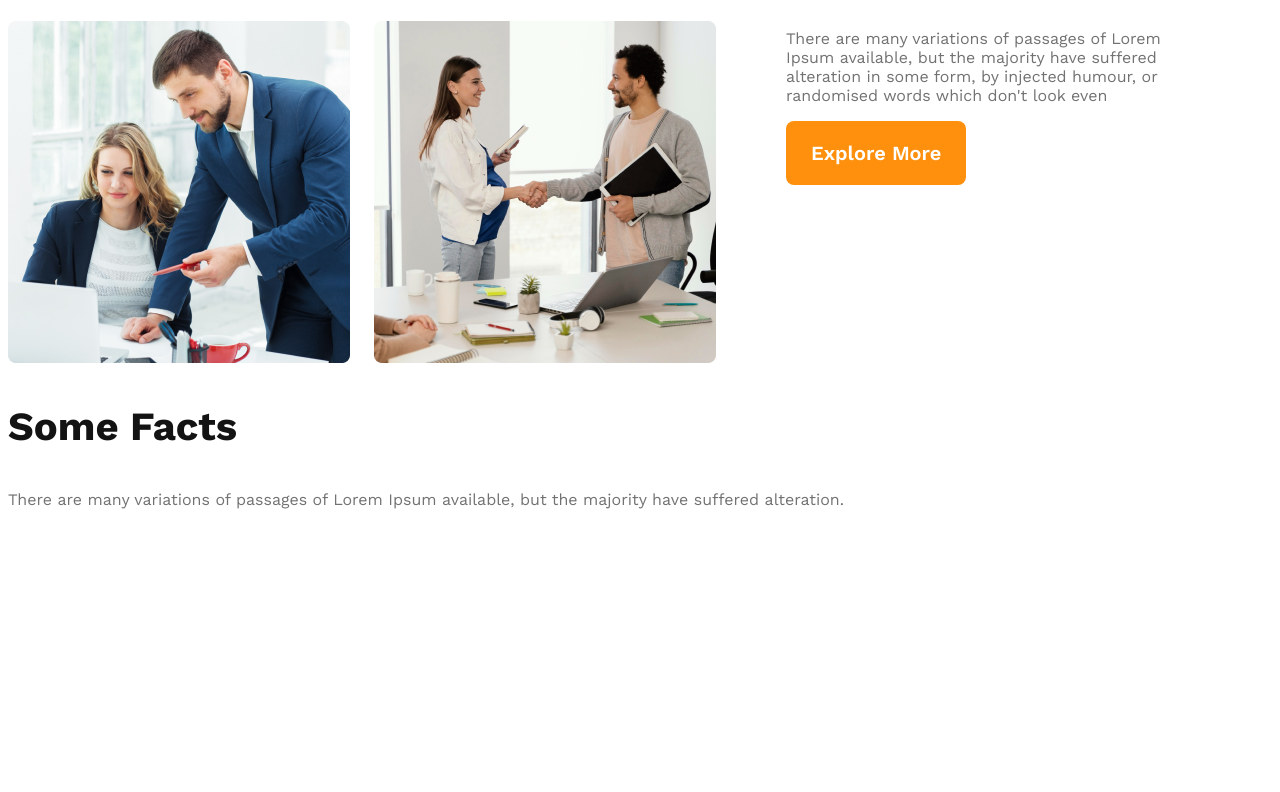
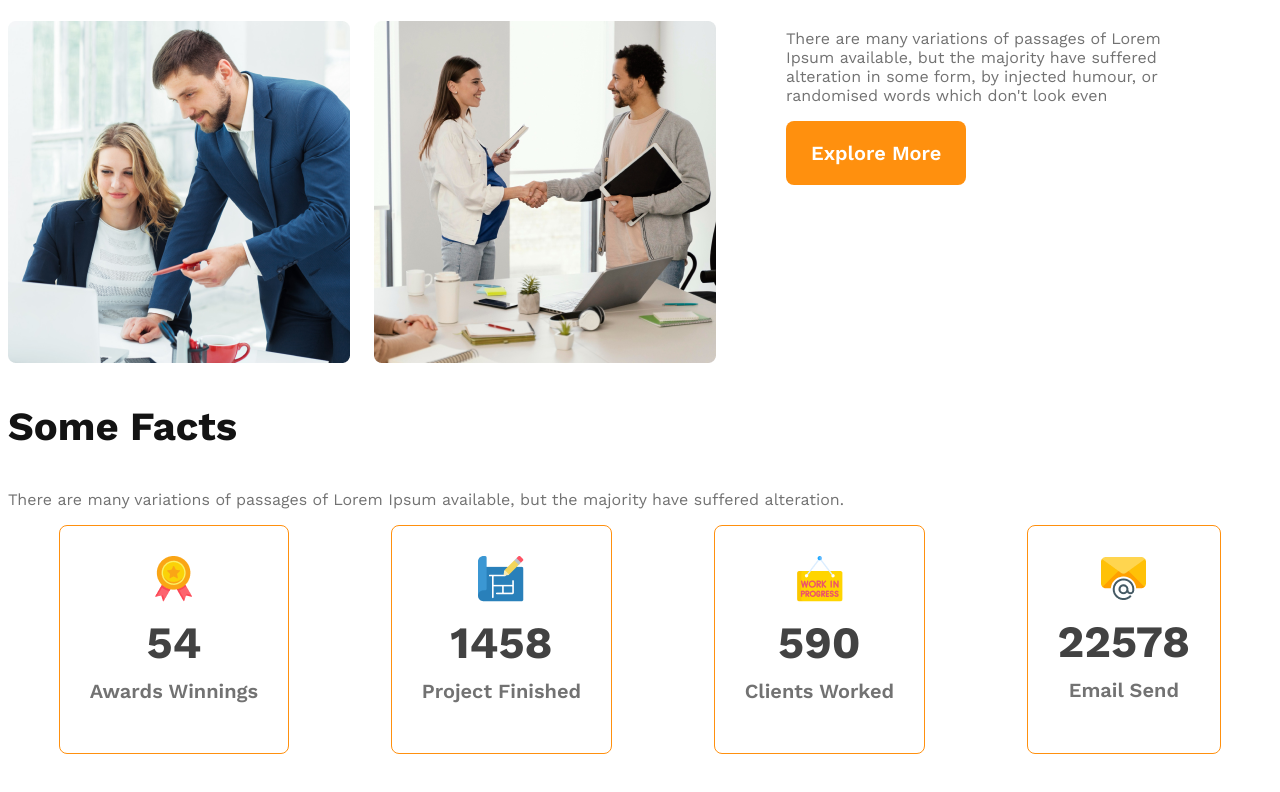
Before and after one commit to MohammadRakib1/g3-architect, a plain HTML site: page index.html in a window 1280 px wide. Shown: the part 1411-2203 px from the top of the page. Before the commit the page ends 1990 px from the top, so only its background shows below. Drawn offline with nearby package versions, Linux system fonts and the light colour scheme.

Commit message:
some facts clear

```diff
--- a/index.css
+++ b/index.css
@@ -5,6 +5,7 @@
     font-family: 'Open Sans', sans-serif;
     font-family: 'Work Sans', sans-serif;
 }
+
 .section-title {
     color: #131313;
     font-size: 40px;
@@ -118,6 +119,32 @@ main {
     font-weight: 700;
 }
 
+/* facts section */
+.facts-card-container {
+    display: flex;
+    justify-content: space-around;
+}
+
+.facts-card-container .card {
+    border-radius: 8px;
+    border: 1px solid #FF900E;
+    text-align: center;
+    padding: 30px;
+}
+
+.facts-card-container .card-title {
+    font-weight: 600;
+    font-size: 1.25rem;
+    margin-top: 5px;
+}
+
+.facts-card-container .card-stats {
+    font-size: 2.8rem;
+    color: #424242;
+    margin-top: 10px;
+    margin-bottom: 10px;
+}
+
 
 /* responsive */
 
@@ -127,13 +154,16 @@ main {
         padding: 20px;
     }
 
-    nav, .teams-container {
+    nav,
+    .teams-container {
         flex-direction: column;
     }
-    .teams-img-container{
+
+    .teams-img-container {
         grid-template-columns: 1fr;
     }
-    .teams-content{
+
+    .teams-content {
         padding-left: 20px;
         padding-right: 20px;
     }
@@ -145,7 +175,8 @@ main {
         padding: 50px;
     }
 
-    nav, .teams-container {
+    nav,
+    .teams-container {
         flex-direction: column;
     }
 }
--- a/index.html
+++ b/index.html
@@ -60,8 +60,31 @@
         <!-- facts section -->
         <section class="facts">
             <h3 class="section-title">Some Facts</h3>
-            <p class="text-light-gray">There are many variations of passages of Lorem Ipsum available, but the majority have suffered
+            <p class="text-light-gray">There are many variations of passages of Lorem Ipsum available, but the majority
+                have suffered
                 alteration.</p>
+            <div class="facts-card-container">
+                <div class="card">
+                    <img src="images/icons/ribon.png" alt="">
+                    <h2 class="card-stats">54</h2>
+                    <p class="card-title text-light-gray">Awards Winnings</p>
+                </div>
+                <div class="card">
+                    <img src="images/icons/projects.png" alt="">
+                    <h2 class="card-stats">1458</h2>
+                    <p class="card-title text-light-gray">Project Finished</p>
+                </div>
+                <div class="card">
+                    <img src="images/icons/customers.png" alt="">
+                    <h2 class="card-stats">590</h2>
+                    <p class="card-title text-light-gray">Clients Worked</p>
+                </div>
+                <div class="card">
+                    <img src="images/icons/email.png" alt="">
+                    <h2 class="card-stats">22578</h2>
+                    <p class="card-title text-light-gray">Email Send</p>
+                </div>
+            </div>
         </section>
     </main>
 
```
